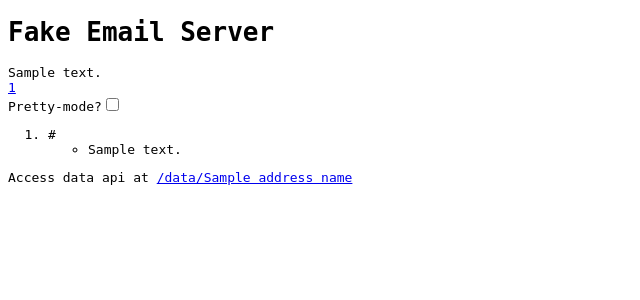
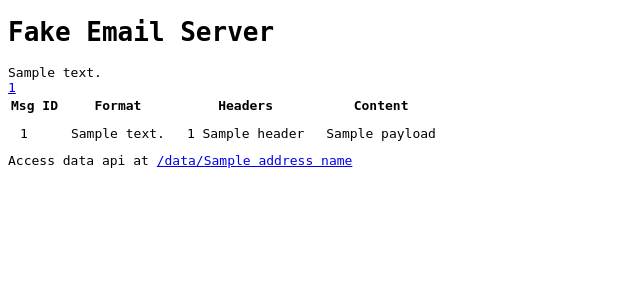
Before and after one commit to tomwardill/FakeEmail, a Python web app: template src/fakeemail/templates/message_display.html in a window 1280 px wide. Shown: the top 300 px of the page, without its empty margins (0-640 px from the left). Run offline with Jinja, Linux system fonts and the light colour scheme; the template is opened without the code that fills it: most values are stand-ins (such as "Sample title", 1, 10 or a date in 2020); some libraries are stand-ins or nearby versions.

Commit message:
Change the layout of the message display, and add a html/plain column

```diff
--- a/src/fakeemail/templates/base.html
+++ b/src/fakeemail/templates/base.html
@@ -4,32 +4,7 @@
         <meta charset="UTF-8">
         <title>{% block title %}{% endblock %}</title>
         <script type="text/javascript" src="http://ajax.googleapis.com/ajax/libs/jquery/1.4.3/jquery.min.js"></script>
-        <script type="text/javascript">
-            $().ready(function(){
-                $('#pretty').click(function() {
-                    if ($('#pretty:checked').val() !== undefined) {
-                        $('li.part').prepend('<span class="part">&darr;</a>');
-                        $('span.part').click(function() {
-                            $(this).parent().children('div.part').toggle();
-                        });
-                        $('div.part').hide();
-                        $('div.part').css('width', '900');
-                        $('div.part').css('font-family', 'sans, arial, sans-serif');
-                        $('div.part').css('white-space', 'normal');
-                        $('div.part').css('border', '1px solid c0c0c0');
-                    }
-                    else {
-                        $('span.part').remove();
-                        $('div.part').show();
-                        $('div.part').css('width', '100%');
-                        $('div.part').css('font-family', '');
-                        $('div.part').css('white-space', 'pre');
-                        $('div.part').css('border', '');
-                    }
-                });
 
-            });
-        </script>
         <style type="text/css">
             body {
                 font-family: monospace;
@@ -42,6 +17,9 @@
 
             div.part {
                 white-space: pre;
+            }
+            td {
+                padding: 10px;
             }
         </style>
     </head>
--- a/src/fakeemail/templates/message_display.html
+++ b/src/fakeemail/templates/message_display.html
@@ -8,30 +8,34 @@
 
 
     {% if email_list %}
-
         <div id="nav">
         {% for message in email_list %}
             <a href='#{{ loop.index }}'>{{ loop.index }}</a>
         {% endfor %}
         </div>
-        <div>
-        <label for="pretty">Pretty-mode?</label><input id="pretty" type="checkbox" />
-        </div>
 
-        <ol>
+        <table>
+        <thead>
+            <th>Msg ID</th>
+            <th>Format</th>
+            <th>Headers</th>
+            <th>Content</th>
+        </thead>
             {% for msg in email_list %}
-                <li>
-                    <a name='{{ loop.index }}'>#</a>
-                    <ul>
-                        {% for part in msg %}
-                            <li class="part">
-                                <div class="part">{{ part }}</div>
-                            </li>
-                        {% endfor %}
-                    </ul>
-                </li>
+                <tr>
+                    <td><a name='{{ loop.index }}'>{{ loop.index }}</a></td>
+                    <td>{{ msg['content_type'] }}</td>
+                            <td class="headers">
+                                {% for header in msg['headers'] %}
+                                {{header[0]}} {{header[1]}} <br />
+                                {% endfor %}
+                            </td>
+                            <td class="payload">
+                                {{ msg['payload'] }}
+                            </td>
+                </tr>
             {% endfor %}
-        </ol>
+        </table>
     {% else %}
         <pre>No emails recorded for this address</pre>
     {% endif %}
```
Also changed, not shown: src/fakeemail/web_server.py (+4 -3 lines).
